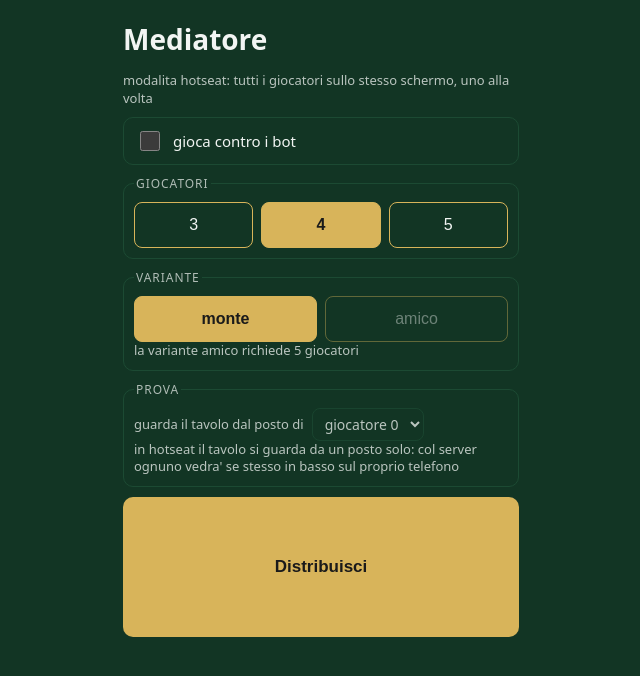
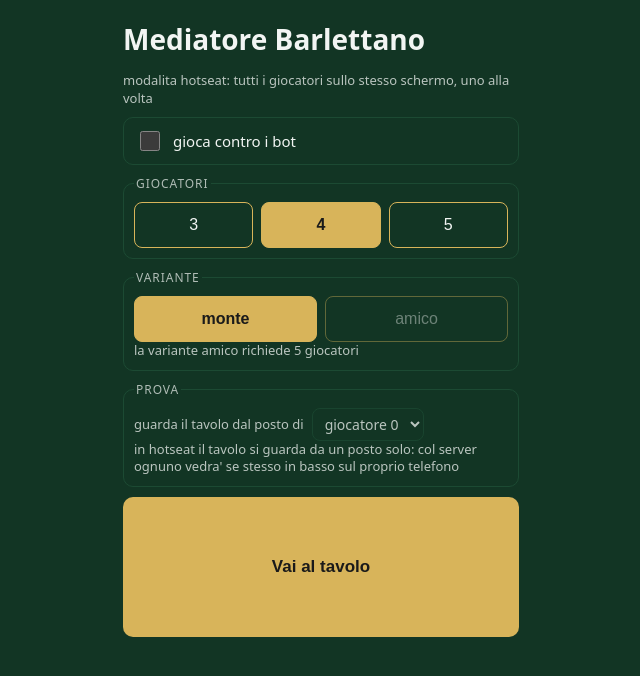
Before and after one commit to upwsrls/mediatore, a React (Vite) app in the folder apps/web/: page / in a window 1280 px wide. Shown: the top 676 px of the page, without its empty margins (319-959 px from the left). Built offline with nearby package versions, Linux system fonts and the light colour scheme.

Commit message:
Mediatore Barlettano, vai al tavolo

```diff
--- a/apps/web/index.html
+++ b/apps/web/index.html
@@ -5,7 +5,7 @@
     <meta name="viewport" content="width=device-width, initial-scale=1, viewport-fit=cover" />
     <meta name="theme-color" content="#123524" />
     <link rel="icon" type="image/svg+xml" href="/icon.svg" />
-    <title>Mediatore</title>
+    <title>Mediatore Barlettano</title>
   </head>
   <body>
     <div id="root"></div>
--- a/apps/web/src/screens/SetupScreen.tsx
+++ b/apps/web/src/screens/SetupScreen.tsx
@@ -29,7 +29,7 @@ export function SetupScreen({ onStart }: Props): ReactElement {
 
   return (
     <section className="schermata">
-      <h1>Mediatore</h1>
+      <h1>Mediatore Barlettano</h1>
       <p className="sottotitolo">
         {controBot
           ? 'siedi al tavolo: gli altri posti li occupano loro'
@@ -114,7 +114,7 @@ export function SetupScreen({ onStart }: Props): ReactElement {
         className="bottone-grande"
         onClick={() => onStart(players, variant, puntoDiVista, controBot, carteScoperte)}
       >
-        Distribuisci
+        Vai al tavolo
       </button>
     </section>
   );
--- a/apps/web/vite.config.ts
+++ b/apps/web/vite.config.ts
@@ -9,7 +9,9 @@ export default defineConfig({
       registerType: 'autoUpdate',
       includeAssets: ['icon.svg'],
       manifest: {
-        name: 'Mediatore',
+        name: 'Mediatore Barlettano',
+        // Sotto l'icona della schermata Home ci stanno poche lettere: il nome
+        // intero verrebbe troncato a meta', quindi li' resta quello corto.
         short_name: 'Mediatore',
         description: 'Gioco di carte a prese con trionfo, in modalita hotseat',
         display: 'standalone',
```
